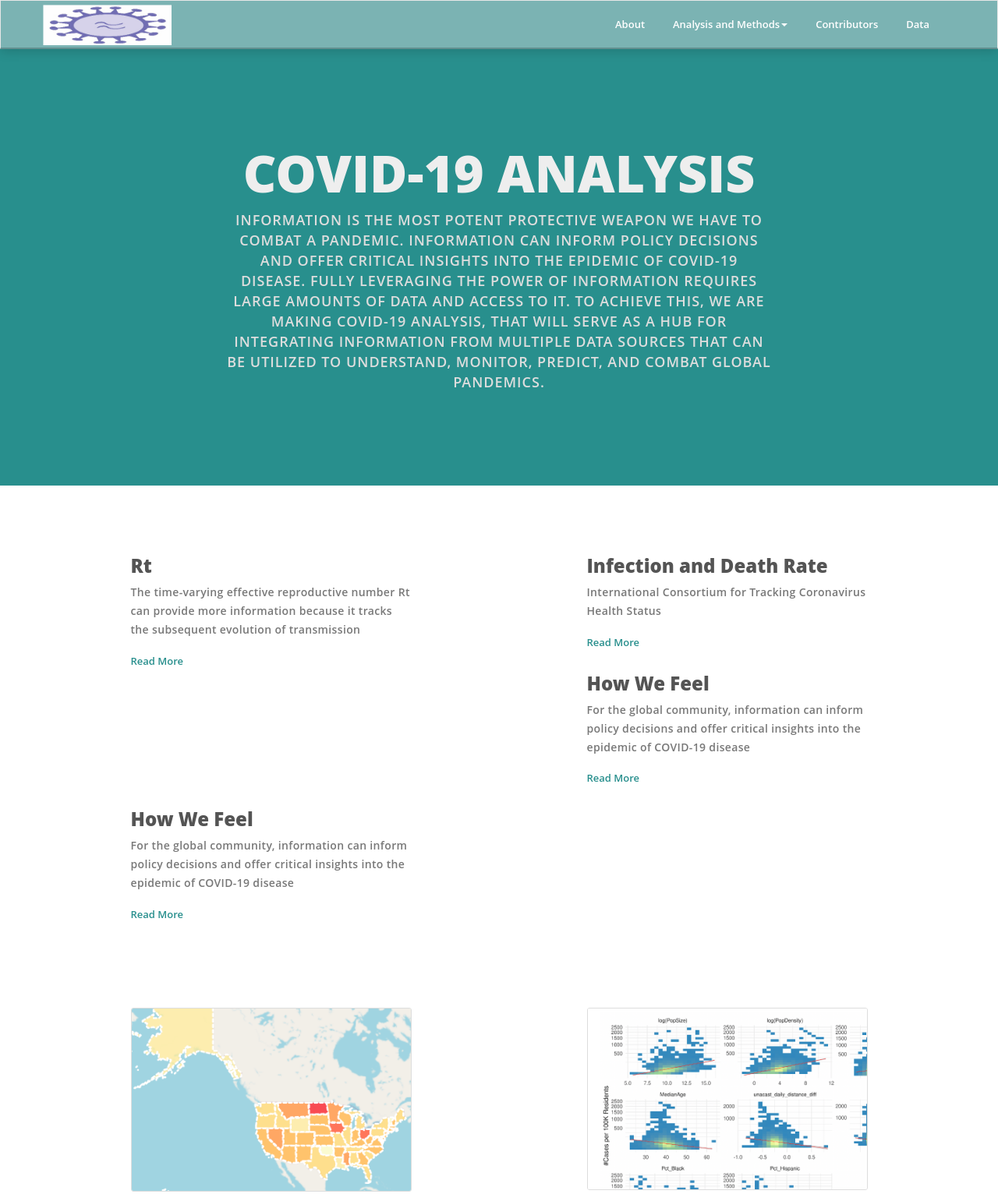
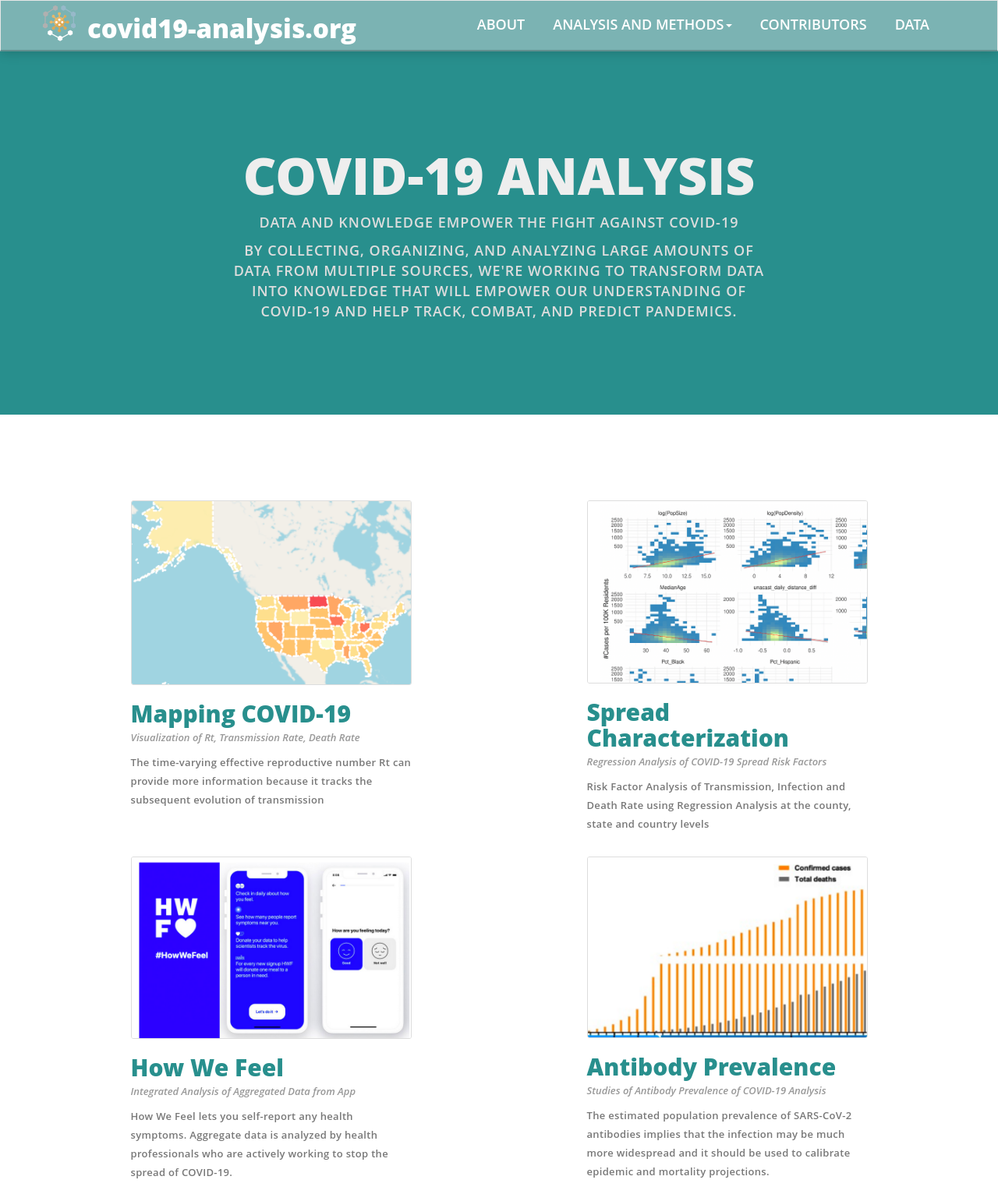
Before and after one commit to covid19-analysis/covid19-analysis.github.io, a plain HTML site: page idxt.html in a window 1280 px wide. Shown: the top 1532 px of the page at 78% size. Drawn offline with Linux system fonts and the light colour scheme.

Commit message:
new words and style

```diff
--- a/css/style.css
+++ b/css/style.css
@@ -17,8 +17,10 @@ body{
 }
 
 .watermarked{
-  #background-image: url("https://covid19-analysis.github.io/img/covid19logo3.png");
+  background-image: url("https://covid19-analysis.github.io/img/covid19logo3.png");
+	background-size:100% 100%;
   position: relative;
+	width="420" height="460"
   #left: 0px;
   opacity: 0.3;
 }
@@ -32,7 +34,7 @@ body{
 #watermark img {
   background-image: url("https://covid19-analysis.github.io/img/covid19logo3.png");
   max-width: 100%;
-  opacity: 0.3;
+  #opacity: 0.3;
 }
 #watermark p {
   position: absolute;
--- a/idxt.html
+++ b/idxt.html
@@ -39,20 +39,22 @@
 								<span class="icon-bar"></span>
 								<span class="icon-bar"></span>
 							</button>
-							<a class="navbar-brand" href="#"><img class="img-responsive" src="img/logob.png" alt="Logo" /></a>
+							<a class="navbar-brand" href="http://covid19-analysis.org/"><img class="img-responsive" src="img/covid19logo3.png" width="42" height="46" alt="Logo"/></a>
+							<a id="wd" class="navbar-brand" href="http://covid19-analysis.org/"><h1>covid19-analysis.org</h1></a>
 						</div>
 
 						<!-- Collect the nav links, forms, and other content for toggling -->
-						<div class="collapse navbar-collapse" id="bs-example-navbar-collapse-1">
+						<div id="tab" class="collapse navbar-collapse" id="bs-example-navbar-collapse-1">
+						  <!--<li><a href="#"><p style="text-align:left;">covid19-analysis.org</p></a></li>-->
 							<ul class="nav navbar-nav navbar-right">
-								<li><a href="https://covid19-analysis.github.io/registration.html">About</a></li>
+								<li><a  href="https://covid19-analysis.github.io/registration.html">About</a></li>
 								<li class="dropdown">
 									<a href="#" class="dropdown-toggle" data-toggle="dropdown">Analysis and Methods<span class="caret"></span></a>
 									<ul class="dropdown-menu" role="menu">
-										<li><a href="https://hsph-covid-study.herokuapp.com/">COVID-19 Map</a></li>
-										<li><a href="https://hsph-covid-study.herokuapp.com/">Spread Characterization</a></li>
-								    <li><a href="https://hsph-covid-study.herokuapp.com/">How We Feel</a></li>
-										<li><a href="https://hsph-covid-study.herokuapp.com/">Antibody Prevalence</a></li>
+										<li><a id="tab" href="https://hsph-covid-study.herokuapp.com/">COVID-19 Map</a></li>
+										<li><a id="tab" href="https://hsph-covid-study.herokuapp.com/">Spread Characterization</a></li>
+								    <li><a id="tab" href="https://hsph-covid-study.herokuapp.com/">How We Feel</a></li>
+										<li><a id="tab" href="https://hsph-covid-study.herokuapp.com/">Antibody Prevalence</a></li>
 									</ul>
 								</li>
 								<li><a href="https://content.sph.harvard.edu/xlin/people.html">Contributors</a></li>
@@ -68,57 +70,17 @@
 			<div class="banner">
 				<div class="container">
 					<!-- heading -->
-					<h2>COVID-19 ANALYSIS</h2>
+					<h2 style="opacity:1"> COVID-19 ANALYSIS</h2>
+					<div class="watermarked">
 					<!-- paragraph -->
-					<p>Information  is  the  most  potent  protective  weapon  we  have  to  combat  a  pandemic. Information can inform policy decisions and offer critical insights into the epidemic of COVID-19 disease. Fully leveraging the power of information requires large amounts of data and access to it. To achieve this, we are making COVID-19 Analysis, that  will  serve  as  a  hub  for  integrating  information  from multiple  data  sources  that  can  be  utilized  to understand,  monitor,  predict,  and  combat  global pandemics. </p>
+					<!-- <img class="watermarked"src="img/covid19logo3.png" width="420" height="460" alt="Logo"/> -->
+					<!-- <img class="watermarked" src="https://covid19-analysis.github.io/img/covid19logo3.png" alt="Logo"/> -->
+				  </div>
+					<p style="opacity:1" > Data and knowledge empower the fight against COVID-19 </p>
+					<p style="opacity:1" > By collecting, organizing, and analyzing large amounts of data from multiple sources, we're working to transform data into knowledge that will empower our understanding of COVID-19 and help track, combat, and predict pandemics.</p>
 				</div>
 			</div>
 			<!-- banner end -->
-
-
-			<div class="after-banner">
-				<div class="container">
-					<div class="row">
-						<div class="col-md-4 col-sm-4">
-							<div class="ab-item">
-								<h3>Rt</h3>
-								<p>The time-varying effective reproductive number Rt can provide more information because it tracks the subsequent evolution of transmission</p>
-								<br>
-								<a href="https://hsph-covid-study.herokuapp.com/">Read More</a>
-							</div>
-						</div>
-						<div class="col-md-4 col-sm-4">
-							<div class="ab-item">
-								<h3>Infection and Death Rate</h3>
-								<p>International Consortium for Tracking Coronavirus Health Status</p>
-								<br>
-								<a href="https://www.coronaviruscensuscollective.org/">Read More</a>
-							</div>
-						</div>
-						<div class="col-md-4 col-sm-4">
-							<div class="ab-item">
-								<h3>How We Feel</h3>
-								<p>For the global community, information can inform policy decisions and offer critical insights into the epidemic of COVID-19 disease</p>
-								<br>
-								<a href="https://howwefeel.org/">Read More</a>
-							</div>
-						</div>
-
-				<div class="col-md-4 col-sm-4">
-							<div class="ab-item">
-								<h3>How We Feel</h3>
-								<p>For the global community, information can inform policy decisions and offer critical insights into the epidemic of COVID-19 disease</p>
-								<br>
-								<a href="https://howwefeel.org/">Read More</a>
-							</div>
-						</div>
-
-					</div>
-				</div>
-			</div>
-
-
-			<!-- after banner end-->
 
 
 			<!-- events -->
@@ -167,7 +129,7 @@
 						<!-- event item -->
 							<div class="event-item">
 								<!-- image -->
-								<a href="howwefeel.covid19-analysis.org"><img class="img-responsive" src="img/SubDomain/3.png" alt="Events"/></a>
+								<a href="howwefeel.covid19-analysis.org"><img class="img-responsive" src="img/SubDomain/6.png" alt="Events"/></a>
 								<!-- heading -->
 								<h4><a href="https://howwefeel.org/">How We Feel</a></h4>
 								<!-- sub text -->
@@ -181,13 +143,13 @@
 						<!-- event item -->
 							<div class="event-item">
 								<!-- image -->
-								<a href="howwefeel.covid19-analysis.org"><img class="img-responsive" src="img/SubDomain/3.png" alt="Events"/></a>
+								<a href="antibody.covid19-analysis.org"><img class="img-responsive" src="img/SubDomain/4.png" alt="Events"/></a>
 								<!-- heading -->
-								<h4><a href="https://howwefeel.org/">Antibody Prevalence</a></h4>
+								<h4><a href="antibody.covid19-analysis.org">Antibody Prevalence</a></h4>
 								<!-- sub text -->
 								<span class="sub-text">Studies of Antibody Prevalence of COVID-19 Analysis</span>
 								<!-- paragraph -->
-								<p>How We Feel lets you self-report any health symptoms. Aggregate data is analyzed by health professionals who are actively working to stop the spread of COVID-19. </p>
+								<p>The estimated population prevalence of SARS-CoV-2 antibodies implies that the infection may be much more widespread and it should be used to calibrate epidemic and mortality projections. </p>
 							</div>
 						</div>
 
```
Also changed, not shown: index.html (+5 -5 lines), img/SubDomain/6.png (added), 1 other file.
